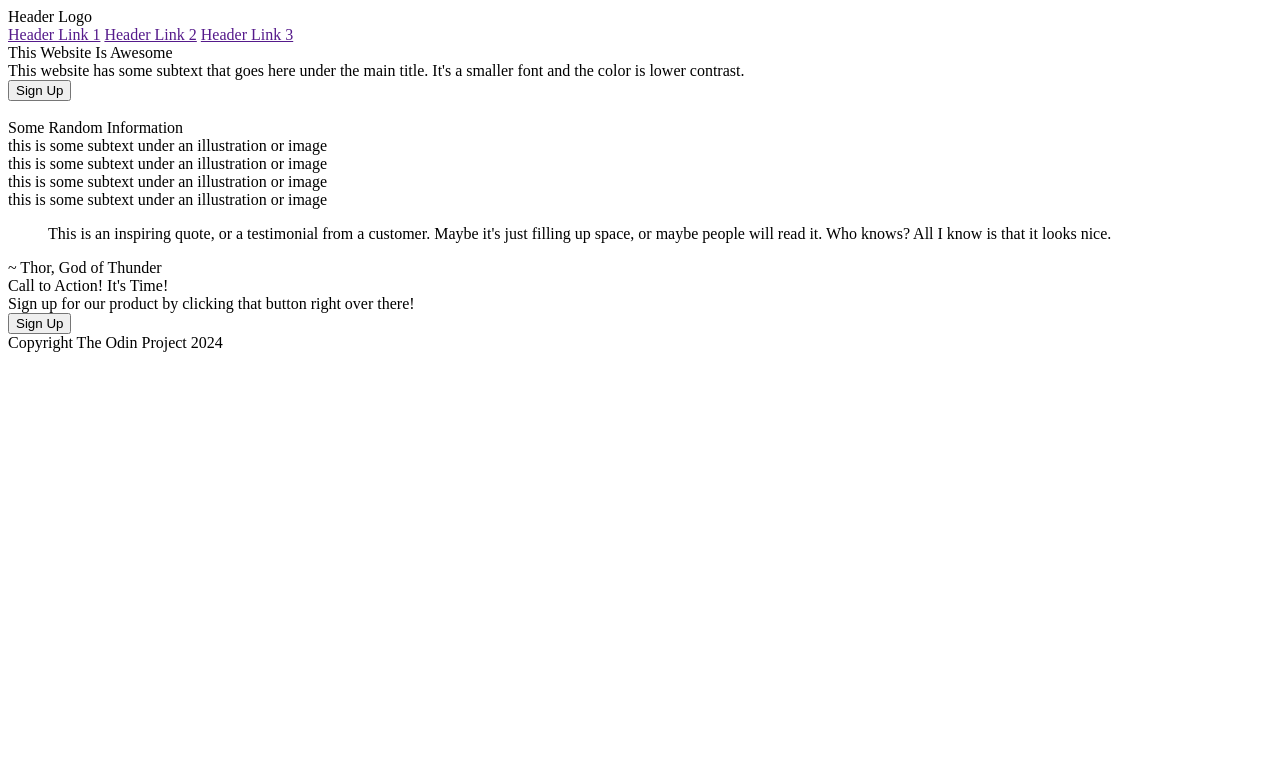
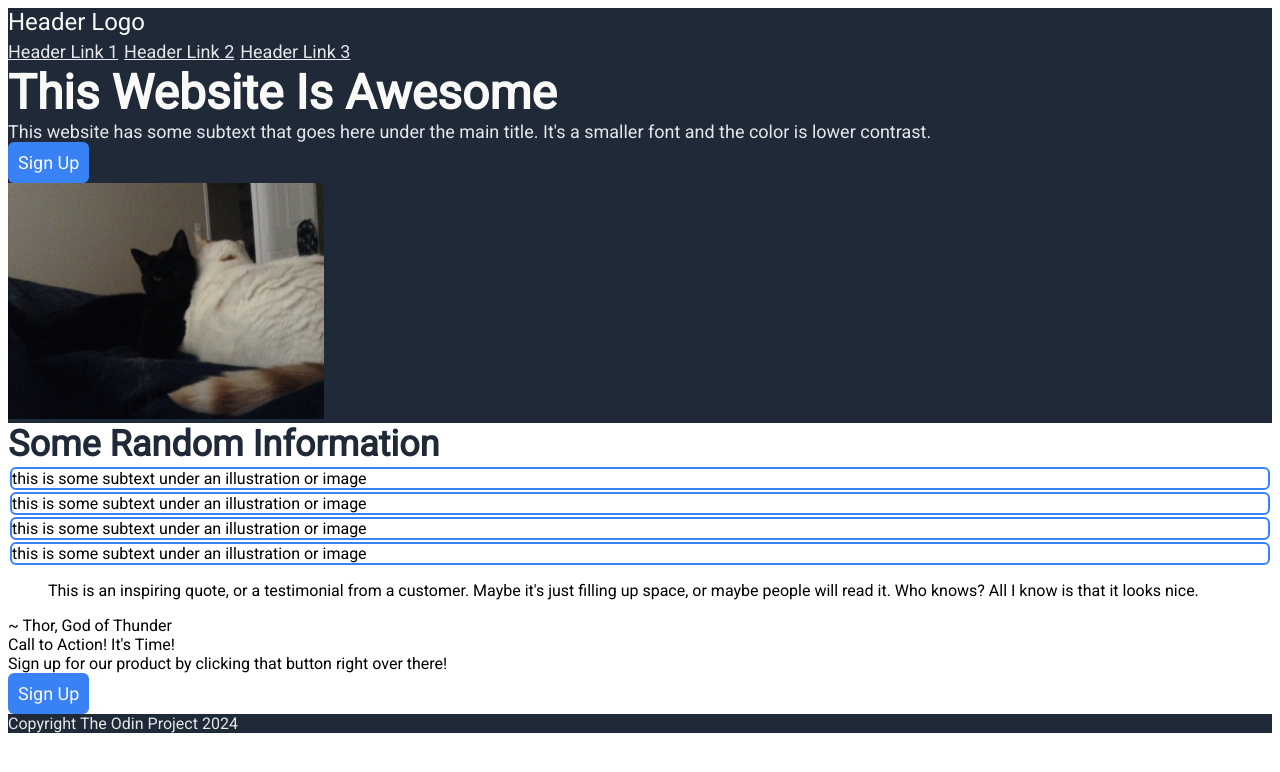
Before and after one commit to bmd7700/TOP-Landing-Page-Project, a plain HTML site: page index.html in a window 1280 px wide. Drawn offline with Linux system fonts and the light colour scheme.

Commit message:
Begin CSS

```diff
--- a/index.html
+++ b/index.html
@@ -3,10 +3,13 @@
 <head>
     <meta charset="UTF-8">
     <meta name="viewport" content="width=device-width, initial-scale=1.0">
+    <link rel="stylesheet" href="./style.css">
+    <link rel="stylesheet" href="https://fonts.googleapis.com/css?family=Roboto&display=swap">
     <title>Ben's Landing Page</title>
+
 </head>
 <body>
-    <div class = 'header'>
+    <div class = 'topbar'>
         <div class = 'logo'>
             Header Logo
         </div>
@@ -23,9 +26,9 @@
                 It's a smaller font and the color is lower contrast.</div>
             <div class=b1LeftContainerButton><button>Sign Up</button></div>
             </div>
-        </div>
-        <div class = 'b1RightContainer'>
-            <img src="">
+            <div class = 'b1RightContainer'>
+                <img id='cats' src="./IMG_0041.jpeg">
+            </div>
         </div>
     </div>
     <div class = 'body2'>
--- a/style.css
+++ b/style.css
@@ -0,0 +1,49 @@
+*{
+    font-family: 'Roboto', sans-serif;
+}
+.topbar{
+    font-size: 24px;
+    background-color: #1F2937;
+    color: #F9FAF8;
+}
+.linkbar a{
+    font-size: 18px;
+    color: #E5E7EB;
+}
+button{
+    background-color:#3882F6;
+    color: #F9FAF8;
+    border: none;
+    border-radius: 6px;
+    padding: 10px;
+    font-size: 18px;
+}
+.body1{
+    background-color: #1F2937;
+    color: #F9FAF8;
+}
+.b1LeftContainerHeader{
+    font-size: 48px;
+    font-weight: 900;
+}
+.b1LeftContainerSubtext{
+    font-size: 18px;
+    color: #E5E7EB;
+}
+.b2Content{
+    border: 2px solid #3882F6;
+    border-radius: 6px;
+    margin: 2px;
+}
+.b2Header{
+    font-size: 36px;
+    color: #1F2937;
+    font-weight: 900;
+}
+#cats{
+    width: 25%;
+}
+.footer{
+    background-color: #1F2937;
+    color: #E5E7EB;
+}
```
Also changed, not shown: IMG_0041.jpeg (added).
